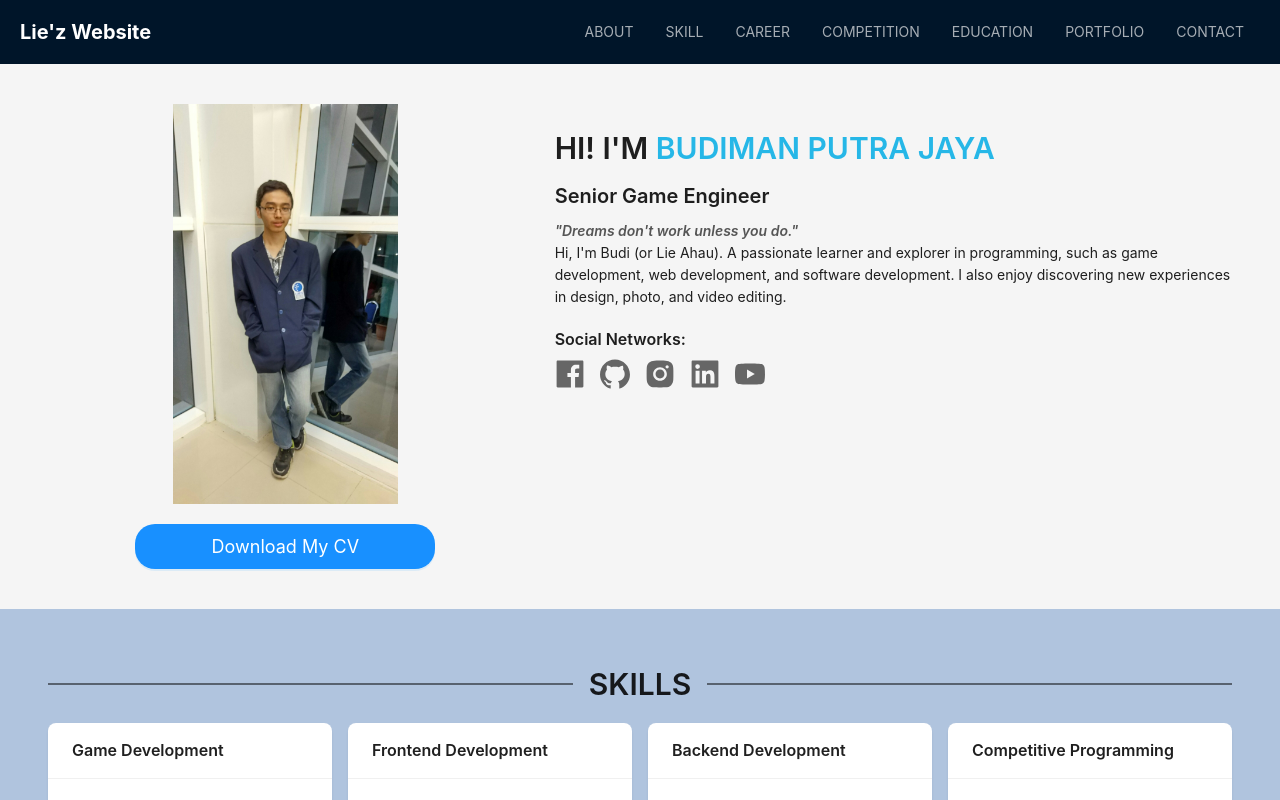
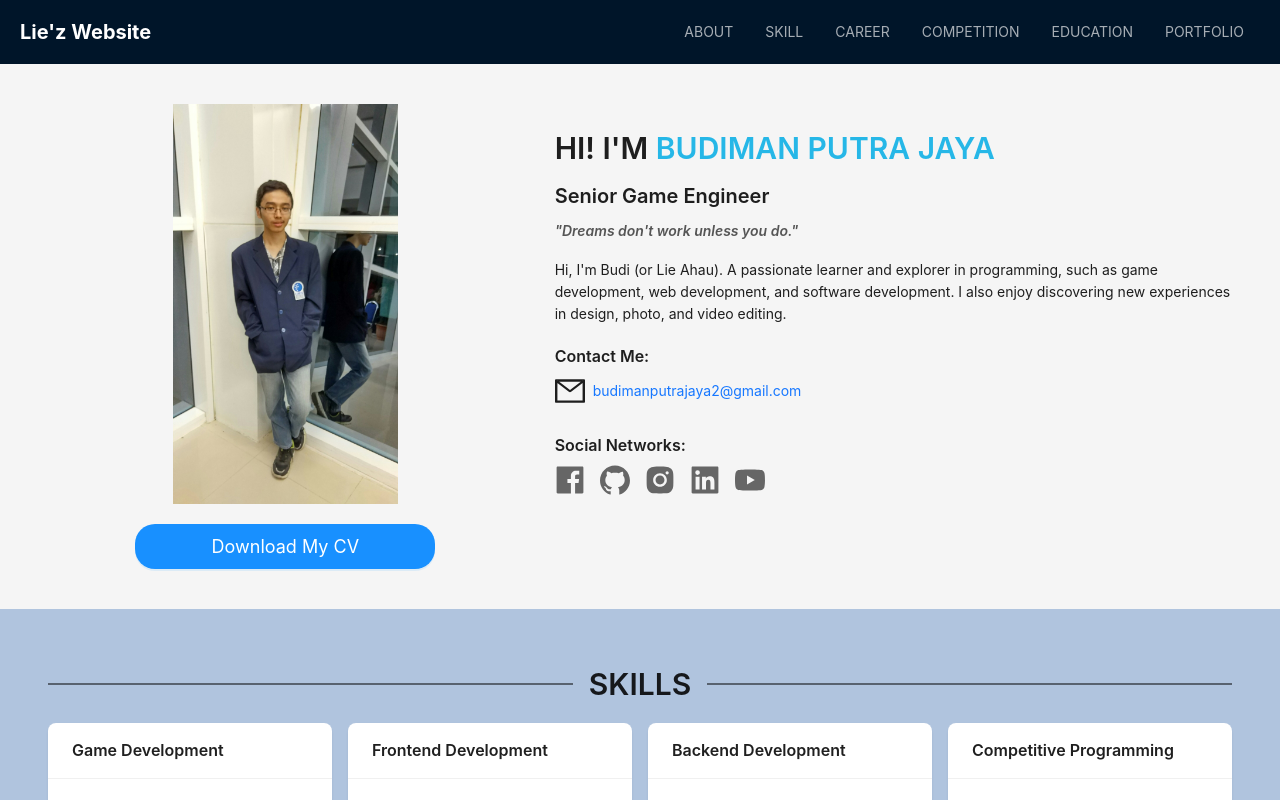
Before and after one commit to lieahau/lieahau.github.io, a React (Vite) app: page / in a window 1280 px wide. Shown: the top 800 px of the page. Built offline with nearby package versions, Linux system fonts and the light colour scheme.

Commit message:
react: add contact email

```diff
--- a/src/components/About.tsx
+++ b/src/components/About.tsx
@@ -5,6 +5,7 @@ import {
   GithubOutlined,
   InstagramFilled,
   LinkedinFilled,
+  MailOutlined,
   YoutubeFilled,
 } from "@ant-design/icons";
 import "./../styles/about.css";
@@ -46,12 +47,22 @@ const About: React.FC<AboutProps> = ({ style }) => {
           <Text italic strong style={{ color: "#555555" }}>
             "Dreams don't work unless you do."
           </Text>
+          <br />
+          <br />
           <Paragraph>
             Hi, I'm Budi (or Lie Ahau). A passionate learner and explorer in
             programming, such as game development, web development, and software
             development. I also enjoy discovering new experiences in design,
             photo, and video editing.
           </Paragraph>
+
+          <Title level={5}>Contact Me:</Title>
+          <Space>
+            <MailOutlined style={{ fontSize: "30px" }} />
+            <Link href="mailto:budimanputrajaya2@gmail.com" target="_blank">
+              budimanputrajaya2@gmail.com
+            </Link>
+          </Space>
           <Title level={5} className="social-title">
             Social Networks:
           </Title>
--- a/src/data/navbarData.ts
+++ b/src/data/navbarData.ts
@@ -5,5 +5,4 @@ export const navbarData = [
   "competition",
   "education",
   "portfolio",
-  "contact",
 ];
```
